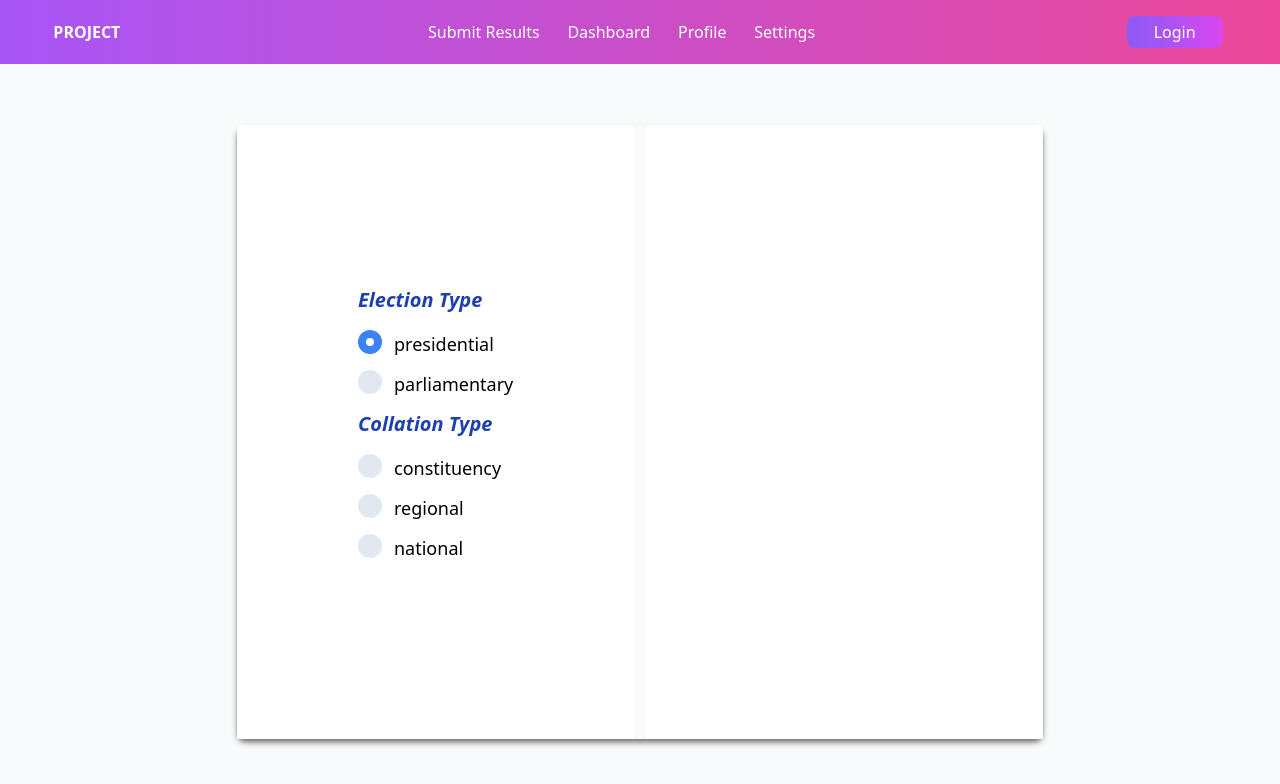
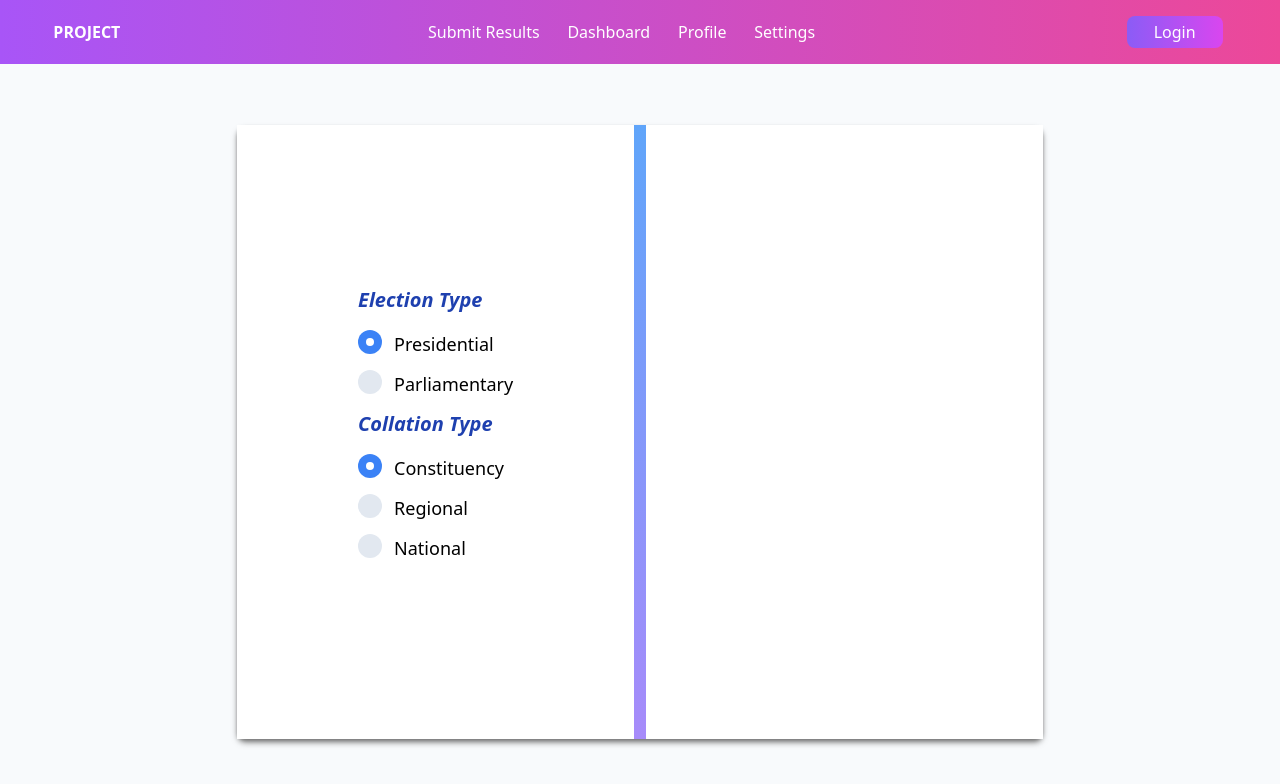
Before and after one commit to THEO-184/ELECTIONS_RESULTS_COLLATION_SYSTEM, a React (Vite) app: page /results in a window 1280 px wide. Shown: the top 784 px of the page. Built offline with nearby package versions, Linux system fonts and the light colour scheme.

Commit message:
setup results store

```diff
--- a/src/pages/Results/LeftForm.jsx
+++ b/src/pages/Results/LeftForm.jsx
@@ -1,7 +1,21 @@
-import React from "react";
+import React, { useState } from "react";
+import { capitalize } from "../../utils/formUtils";
 
 const LeftForm = (props) => {
 	const { electionTitle, electionInfo, collationTitle, collationInfo } = props;
+	const [electionId, setElectionId] = useState(1);
+	const [collationId, setcollationId] = useState(1);
+
+	const handleSelectElectionType = (id) => {
+		console.log(id);
+		setElectionId(id);
+	};
+
+	const handleSelectCollationType = (id) => {
+		console.log(id);
+		setcollationId(id);
+	};
+
 	return (
 		<div className="bg-white flex items-center justify-center flex-col">
 			<form>
@@ -12,14 +26,16 @@ const LeftForm = (props) => {
 					{electionInfo.map((election, id) => {
 						return (
 							<label className="radio" htmlFor={election.name} key={id}>
-								{election.name}
+								{capitalize(election.name)}
 								<input
 									type="radio"
+									value={election.name}
 									name="election_type"
 									id={election.name}
-									checked={id == 0}
+									checked={electionId === election.id}
+									onChange={() => handleSelectElectionType(election.id)}
 								/>
-								<span className="radio-btn"></span>
+								<div className="radio-btn"></div>
 							</label>
 						);
 					})}
@@ -31,9 +47,16 @@ const LeftForm = (props) => {
 					{collationInfo.map((collation, id) => {
 						return (
 							<label className="radio" htmlFor={collation.name} key={id}>
-								{collation.name}
-								<input type="radio" name="collation_type" id={collation.name} />
-								<span className="radio-btn"></span>
+								{capitalize(collation.name)}
+								<input
+									type="radio"
+									name="collation_type"
+									id={collation.name}
+									value={collation.name}
+									checked={collationId === collation.id}
+									onChange={() => handleSelectCollationType(collation.id)}
+								/>
+								<div className="radio-btn"></div>
 							</label>
 						);
 					})}
--- a/src/pages/Results/Results.tsx
+++ b/src/pages/Results/Results.tsx
@@ -6,7 +6,7 @@ import LeftForm from "./LeftForm";
 const Results = () => (
 	<Wrapper>
 		<div className="w-full h-full flex items-center justify-center">
-			<div className="w-2/3 h-5/6 m-auto grid grid-cols-2 gap-3 rounded-lg shadow-md shadow-neutral-500">
+			<div className="w-2/3 h-5/6 m-auto grid bg-gradient-to-b from-blue-400 to-violet-400 grid-cols-2 gap-3 rounded-lg shadow-md shadow-neutral-500">
 				<LeftForm
 					electionInfo={electionInfo}
 					electionTitle={"Election Type"}
--- /dev/null
+++ b/src/redux/slices/results.slice.js
@@ -0,0 +1,36 @@
+import { createSlice } from "@reduxjs/toolkit";
+
+const initialState = {
+	collationType: 1,
+	electionType: 1,
+	constituencyRecords: [
+		{
+			A: 0,
+		},
+		{
+			B: 0,
+		},
+		{
+			C: 0,
+		},
+		{
+			D: 0,
+		},
+		{
+			E: 0,
+		},
+		{
+			F: 0,
+		},
+	],
+};
+
+const results = createSlice({
+	name: "results",
+	initialState,
+	reducers: {},
+});
+
+export const {} = results.actions;
+
+export default results.reducer;
--- a/src/redux/store.js
+++ b/src/redux/store.js
@@ -1,5 +1,6 @@
 import { configureStore, combineReducers } from "@reduxjs/toolkit";
 import authReducer from "./slices/auth.slice";
+import resultsReducer from "./slices/results.slice";
 import {
 	persistReducer,
 	FLUSH,
@@ -13,6 +14,7 @@ import storage from "redux-persist/lib/storage";
 
 const reducers = combineReducers({
 	user: authReducer,
+	results: resultsReducer,
 });
 
 const persistConfig = {
--- a/src/utils/formUtils.js
+++ b/src/utils/formUtils.js
@@ -1,20 +1,29 @@
 export const electionInfo = [
 	{
 		name: "presidential",
+		id: 1,
 	},
 	{
 		name: "parliamentary",
+		id: 2,
 	},
 ];
 
 export const collationInfo = [
 	{
 		name: "constituency",
+		id: 1,
 	},
 	{
 		name: "regional",
+		id: 2,
 	},
 	{
 		name: "national",
+		id: 3,
 	},
 ];
+
+export const capitalize = (str) => {
+	return str.substring(0, 1).toUpperCase() + str.substring(1);
+};
```
